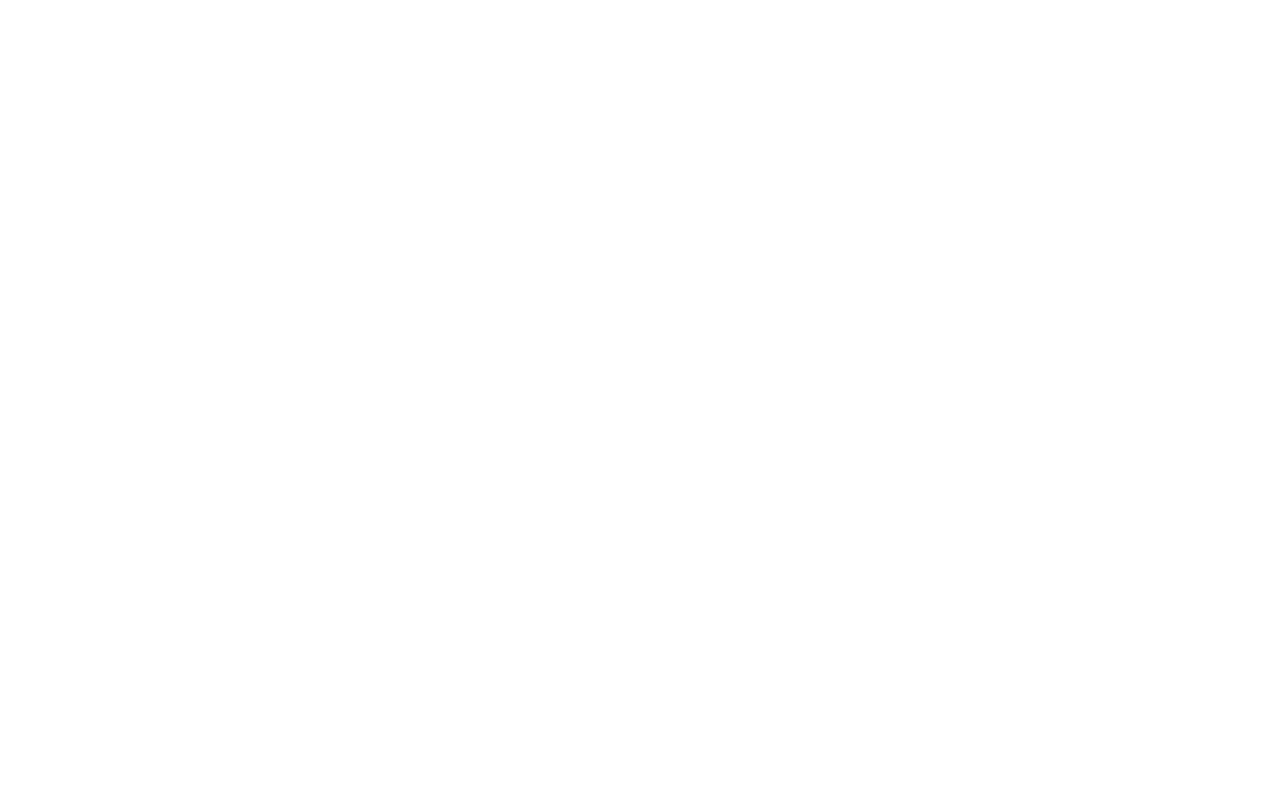
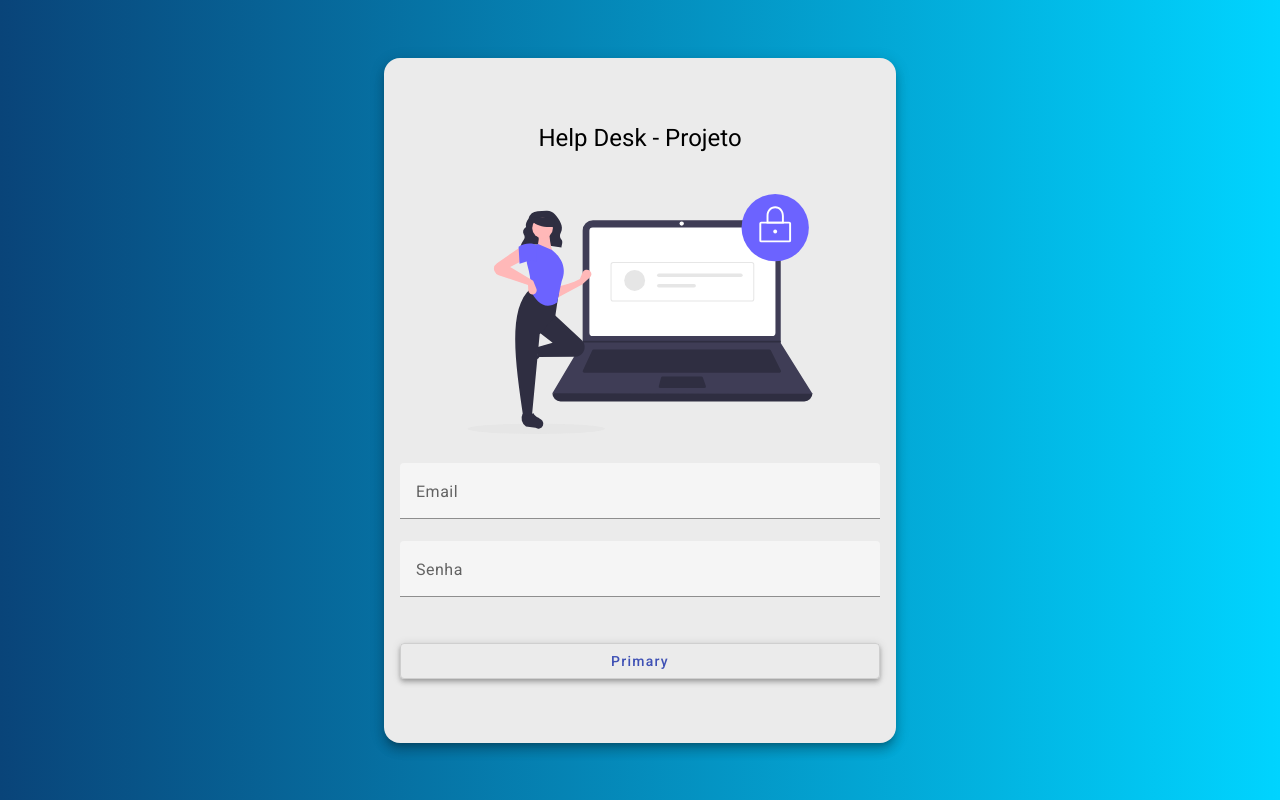
Before and after one commit to rodrigo652/helpdesk-front, an Angular app: page /login in a window 1280 px wide. Before the commit this address led to /. Built offline with nearby package versions, Linux system fonts and the light colour scheme.

Commit message:
html e css para login

```diff
--- a/src/app/app-routing.module.ts
+++ b/src/app/app-routing.module.ts
@@ -3,8 +3,13 @@
 import { NavComponent } from './components/nav/nav.component';
 import { HomeComponent } from './components/home/home.component';
 import { TecnicoListComponent } from './components/tecnico/tecnico-list/tecnico-list.component';
+import { LoginComponent } from './components/login/login.component';
 
 const routes: Routes = [
+  {
+    path: 'login',
+    component: LoginComponent
+  },
   {
     path: '',
     component: NavComponent, children: [
--- a/src/app/app.module.ts
+++ b/src/app/app.module.ts
@@ -32,6 +32,7 @@
 import { HomeComponent } from './components/home/home.component';
 import { HeaderComponent } from './components/header/header.component';
 import { TecnicoListComponent } from './components/tecnico/tecnico-list/tecnico-list.component';
+import { LoginComponent } from './components/login/login.component';
 
 @NgModule({
   declarations: [
@@ -39,7 +40,8 @@
     NavComponent,
     HomeComponent,
     HeaderComponent,
-    TecnicoListComponent
+    TecnicoListComponent,
+    LoginComponent
   ],
   imports: [
     BrowserModule,
--- /dev/null
+++ b/src/app/components/login/login.component.css
@@ -0,0 +1,35 @@
+.container {
+    height: 100%;
+    background: linear-gradient(90deg, rgba(2,0,36,1) 0%, rgba(9,68,121,1) 0%, rgba(0,212,255,1) 100%);
+    display: flex;
+    align-items: center;
+    justify-content: center;
+}
+
+.form {
+    width: 30rem;
+    margin: auto;
+    background-color: rgb(235, 235, 235);
+    padding: 4rem 1rem;
+    border-radius: 1rem;
+}
+
+h1 {
+    width: 100%;
+    text-align: center;
+}
+
+img {
+    height: 15rem;
+    width: 100%;
+    margin: 1.5rem auto 1.5rem auto;
+}
+
+.full-width {
+    width: 100%;
+}
+
+button {
+    margin-top: 1.5rem;
+
+}
--- /dev/null
+++ b/src/app/components/login/login.component.html
@@ -0,0 +1,17 @@
+<div class="container ">
+    <form class="form mat-elevation-z8">
+        <h1>Help Desk - Projeto</h1>
+        <img src="assets/img/login-image.svg" alt="Help Desk">
+        <mat-form-field class="full-width">
+          <mat-label>Email</mat-label>
+          <input matInput placeholder="Ex. fulano@gmail.com">
+        </mat-form-field>
+
+        <mat-form-field class="full-width">
+            <mat-label>Senha</mat-label>
+            <input type="password" matInput placeholder="Ex. 123">
+          </mat-form-field>
+
+          <button class="full-width mat-elevation-z4" mat-stroked-button color="primary">Primary</button>
+    </form>
+</div>
```
Also changed, not shown: src/app/components/login/login.component.ts (added, +10 -0 lines).
